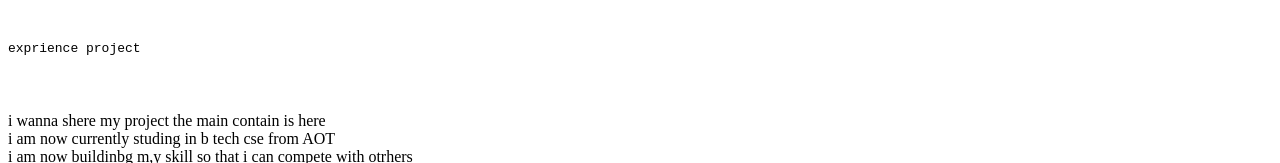
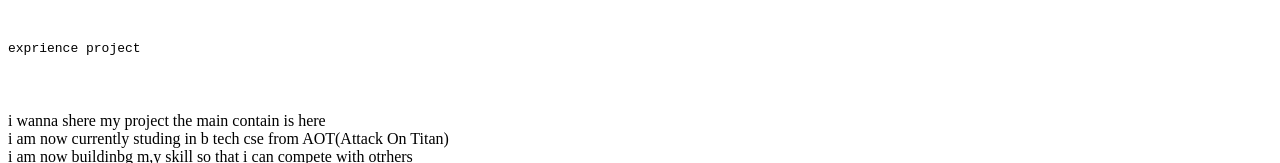
Before and after one commit to AMITABHA7430/html_git, a plain HTML site: page adv.html in a window 1280 px wide. Shown: the top 163 px of the page. Drawn offline with Linux system fonts and the light colour scheme; grey boxes are pictures that could not be loaded.

Commit message:
Update adv.html
i have extended on part

```diff
--- a/adv.html
+++ b/adv.html
@@ -11,7 +11,7 @@
         </pre>
     </header>
     <main>i wanna shere my project the main contain is here
-        <section>i am now currently studing in b tech cse from AOT</section>
+        <section>i am now currently studing in b tech cse from AOT(Attack On Titan)</section>
         <section>i am now buildinbg m,y skill so that i can compete with otrhers</section>
         <a href="https://www.youtube.com/"terget="_main">youtube</a>
         <a href="https://www.youtube.com"><img src="https://encrypted-tbn0.gstatic.com/images?q=tbn:ANd9GcSJCO5iHYh9ax8pV9JUNzCWh-_9UOmF_sQ9rA&s"></a>
```
